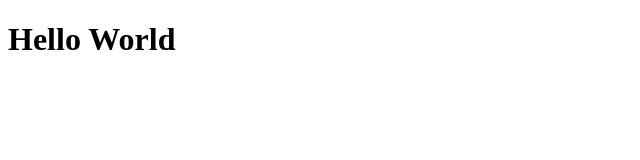
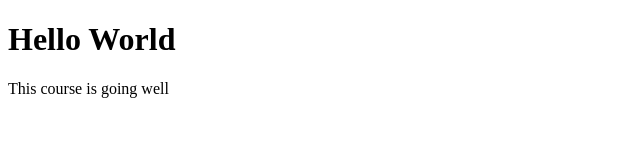
Before and after one commit to techbeeyt/devops-assignment-1-backup, a plain HTML site: page index.html in a window 1280 px wide. Shown: the whole page, without its empty margins (0-640 px from the left). Drawn offline with Linux system fonts and the light colour scheme.

Commit message:
feat: Added a footer

```diff
--- a/index.html
+++ b/index.html
@@ -6,5 +6,6 @@
 </head>
 <body>
   <h1>Hello World</h1>
+  <footer>This course is going well</footer>
 </body>
 </html>
```
